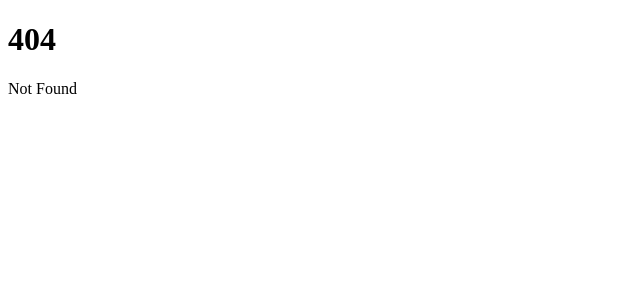
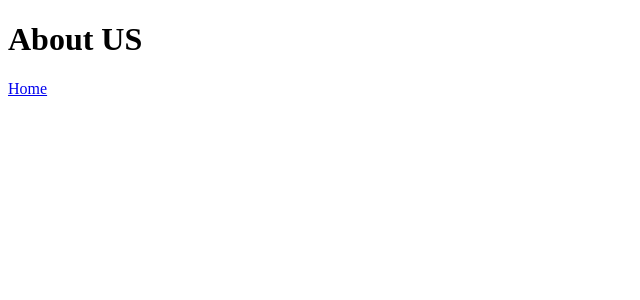
Before and after one commit to vthwang/svelte-blog, a SvelteKit app: page /about in a window 1280 px wide. Before the commit this address had no page. Shown: the top 300 px of the page, without its empty margins (0-640 px from the left). Built offline with nearby package versions, Linux system fonts and the light colour scheme.

Commit message:
feat: add about page
Signed-off-by: vthwang <vincent@fishboneapps.com>

```diff
--- a/src/routes/+page.svelte
+++ b/src/routes/+page.svelte
@@ -1,2 +1,4 @@
 <h1>Welcome to SvelteKit</h1>
 <p>Visit <a href="https://kit.svelte.dev">kit.svelte.dev</a> to read the documentation</p>
+
+<a href="/about">About US</a>
--- /dev/null
+++ b/src/routes/about/+page.svelte
@@ -0,0 +1,3 @@
+<h1>About US</h1>
+
+<a href="/">Home</a>
```
